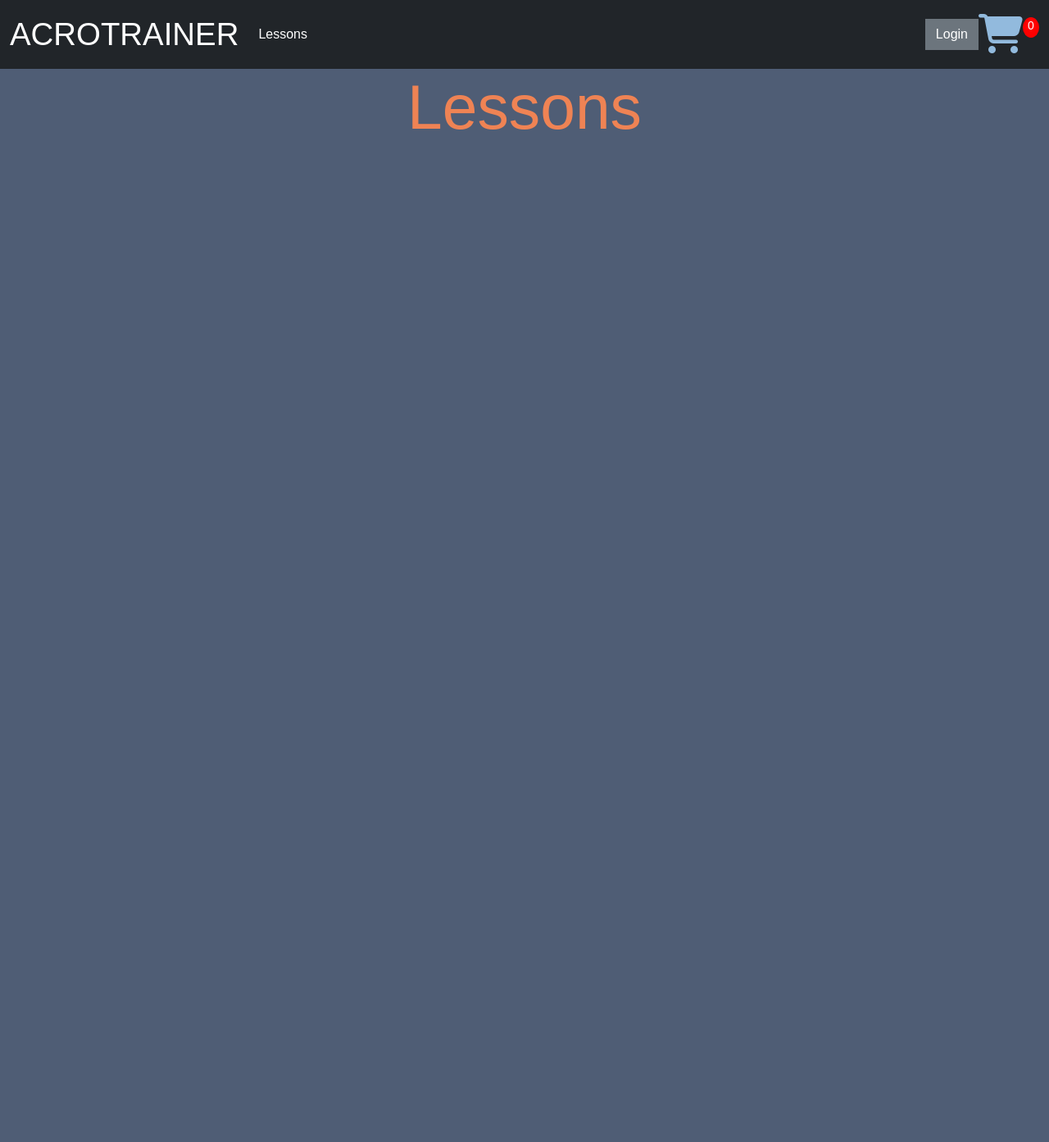
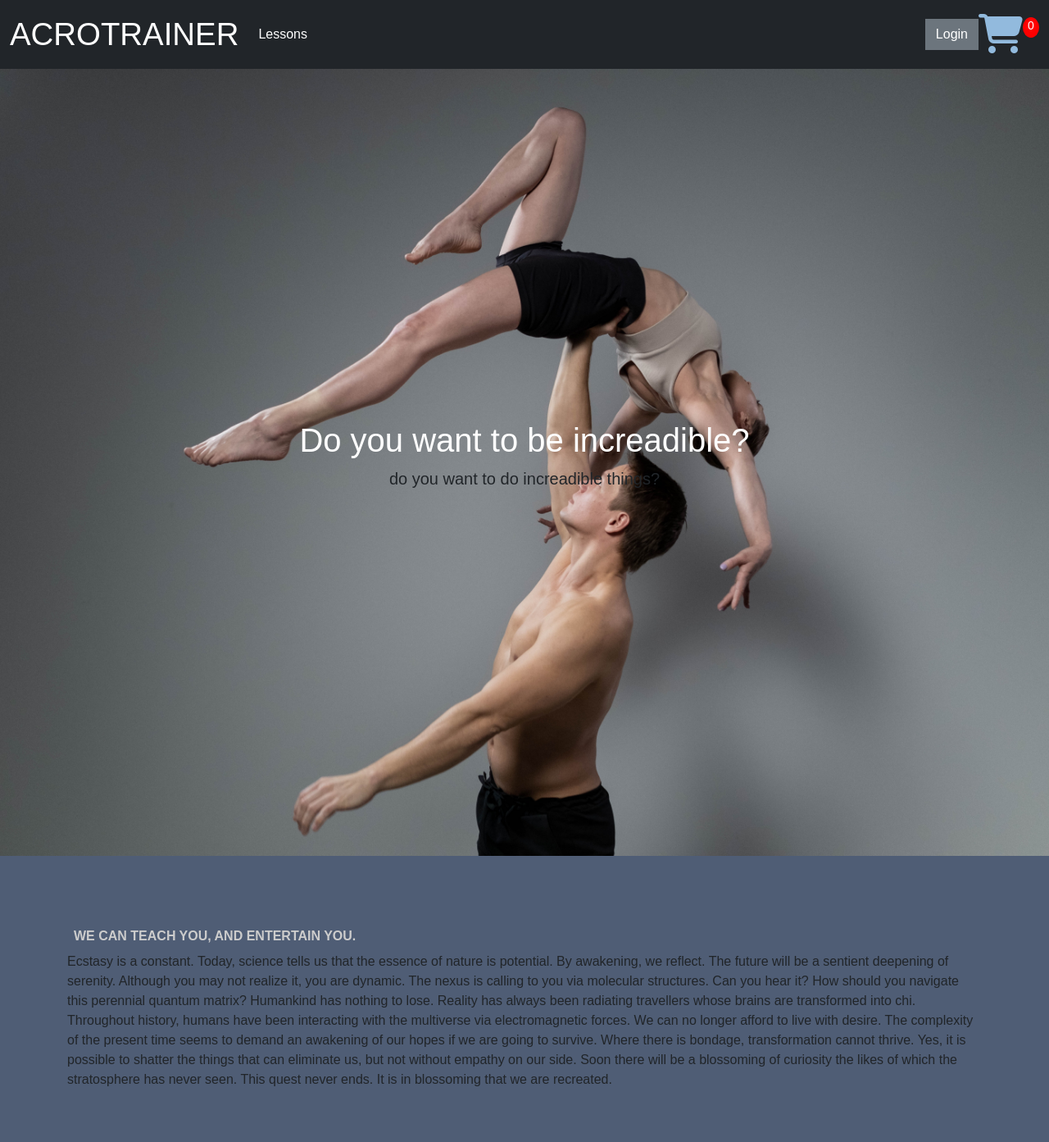
Before and after one commit to iggy18/acrotrainer_website, a Django app: page / in a window 1280 px wide. Shown: the whole page at 82% size. Before the commit the page ends 158 px from the top, so only its background shows below. Run offline with Django 3.2, Linux system fonts and the light colour scheme; data that the repository does not hold is empty; parts of the project's set-up code (start-up, migrations or seed data) failed here and were passed over; some libraries are stand-ins or nearby versions.

Commit message:
added landing page for site

```diff
--- a/acrotrainer/templates/store/cart.html
+++ b/acrotrainer/templates/store/cart.html
@@ -1,6 +1,7 @@
 {% extends 'store/main.html' %}
 {% load static %}
 {% block content %}
+    <div class="container">
     <div class="row">
         <div class="col-lg-12">
             <div style="margin-bottom:20px;" class="box-element">
@@ -48,5 +49,6 @@
             </div>
         </div>
     </div>
+    </div>
 
 {% endblock content %}
--- a/acrotrainer/templates/store/checkout.html
+++ b/acrotrainer/templates/store/checkout.html
@@ -2,6 +2,7 @@
 {% load static %}
 {% block content %}
     <h3>checkout</h3>
+	<div class="container">
     <div class="row">
 
         <div class="col-lg-6">
@@ -69,6 +70,7 @@
         </div>
 
     </div>
+	</div>
 
 	<!--PAYPAL API-->
 	<script src="https://www.paypal.com/sdk/js?client-id=sb&currency=USD"></script>
--- a/acrotrainer/templates/store/login.html
+++ b/acrotrainer/templates/store/login.html
@@ -1,4 +1,3 @@
-<!DOCTYPE html>
 {% extends 'store/main.html' %}
 {% load static %}
 {% block content %}
--- a/acrotrainer/templates/store/main.html
+++ b/acrotrainer/templates/store/main.html
@@ -73,7 +73,7 @@
         </div>
     </div>
 </nav>
-    <div class="container">
+    <div>
         {% block content %}
 
 
--- a/acrotrainer/templates/store/signup.html
+++ b/acrotrainer/templates/store/signup.html
@@ -1,4 +1,3 @@
-<!DOCTYPE html>
 {% extends 'store/main.html' %}
 {% load static %}
 {% block content %}
--- a/acrotrainer/templates/store/store.html
+++ b/acrotrainer/templates/store/store.html
@@ -1,6 +1,7 @@
 {% extends 'store/main.html' %}
 {% load static %}
 {% block content %}
+    <div class="container">
     <h3 class="page-title">Lessons</h3>
 
     <div class="row">
@@ -17,5 +18,6 @@
         </div>
         {% endfor %}
     </div>
+    </div>
 
 {% endblock content %}
--- /dev/null
+++ b/acrotrainer/templates/store/welcome.html
@@ -0,0 +1,25 @@
+{% extends 'store/main.html' %}
+{% load static %}
+{% block content %}
+<header class="masthead">
+    <div class="row h-100 align-items-center">
+    <div class="col-12 text-center">
+        <h1 class="hero-header font-weight-light">Do you want to be increadible?</h1>
+        <p class="lead">do you want to do increadible things?</p>
+    </div>
+    </div>
+</header>
+
+<section class="py-5">
+<div class="container">
+    <h2 class="font-weight-light">We can teach you, and entertain you.</h2>
+    <p>Ecstasy is a constant. Today, science tells us that the essence of nature is potential. By awakening, we reflect.
+    The future will be a sentient deepening of serenity.
+    Although you may not realize it, you are dynamic. The nexus is calling to you via molecular structures. Can you hear it? How should you navigate this perennial quantum matrix?
+    Humankind has nothing to lose. Reality has always been radiating travellers whose brains are transformed into chi. Throughout history, humans have been interacting with the multiverse via electromagnetic forces.
+    We can no longer afford to live with desire. The complexity of the present time seems to demand an awakening of our hopes if we are going to survive. Where there is bondage, transformation cannot thrive.
+    Yes, it is possible to shatter the things that can eliminate us, but not without empathy on our side.
+    Soon there will be a blossoming of curiosity the likes of which the stratosphere has never seen. This quest never ends. It is in blossoming that we are recreated.</p>
+</div>
+</section>
+{% endblock content %}
--- a/acrotrainer/urls.py
+++ b/acrotrainer/urls.py
@@ -2,11 +2,11 @@ from django.urls import path
 from . import views
 
 urlpatterns =[
-    path('',views.store, name='store'),
+    path('', views.welcome, name='welcome'),
+    path('sign_up/', views.sign_up, name='sign_up'),
+    path('login/', views.login, name='login'),
+    path('store/',views.store, name='store'),
     path('cart/',views.cart, name='cart'),
     path('checkout/',views.checkout, name='checkout'),
     path('update_item/',views.updateItem, name='update_item'),
-    path('process_order/',views.processOrder, name='process_order'),
-    path('sign_up/', views.sign_up, name='sign_up'),
-    path('login/', views.login, name='login'),
 ]
--- a/acrotrainer/views.py
+++ b/acrotrainer/views.py
@@ -4,6 +4,14 @@ from django.http import JsonResponse
 from .helpers import cookie_maker, cart_data, guest_order
 import json
 import datetime
+
+def welcome(request):
+    data = cart_data(request)
+    cartItems = data['cartItems']
+    order = data['order']
+    items =data['items']
+    context = {'items': items, 'order': order, 'cartItems':cartItems}
+    return render(request, 'store/welcome.html', context)
 
 def sign_up(request):
     data = cart_data(request)
@@ -107,3 +115,7 @@ def processOrder(request):
         )
 
     return JsonResponse('Payment complete!', safe=False)
+
+def error_404(request, exception):
+    data = {}
+    return render(request, '404.html', data)
--- a/core/urls.py
+++ b/core/urls.py
@@ -1,24 +1,10 @@
-"""core URL Configuration
-
-The `urlpatterns` list routes URLs to views. For more information please see:
-    https://docs.djangoproject.com/en/3.1/topics/http/urls/
-Examples:
-Function views
-    1. Add an import:  from my_app import views
-    2. Add a URL to urlpatterns:  path('', views.home, name='home')
-Class-based views
-    1. Add an import:  from other_app.views import Home
-    2. Add a URL to urlpatterns:  path('', Home.as_view(), name='home')
-Including another URLconf
-    1. Import the include() function: from django.urls import include, path
-    2. Add a URL to urlpatterns:  path('blog/', include('blog.urls'))
-"""
 import debug_toolbar
 from django.contrib import admin
 from django.urls import path, include
 # to get images to render that have been uploaded from admin page.
 from django.conf.urls.static import static
 from django.conf import settings
+
 
 urlpatterns = [
     path('admin/', admin.site.urls),
--- a/static/css/base.css
+++ b/static/css/base.css
@@ -6,6 +6,25 @@ mandarin: #ef8354ff; */
 
 body{
 	background-color: #4f5d75ff;
+}
+
+.container{
+	width: 100%;
+}
+
+.masthead {
+	width: 100%;
+	height: 120vh;
+	min-height: 500px;
+	background-image: url('/static/images/heroimage.jpg');
+	background-size: cover;
+	background-position: center;
+	background-repeat: no-repeat;
+	background-attachment: fixed;
+}
+
+.hero-header{
+	color: white;
 }
 
 .navbar-brand{
```
Also changed, not shown: acrotrainer/templates/store/404.html (added, +9 -0 lines), static/images/404.png (added), static/images/heroimage.jpg (added).
